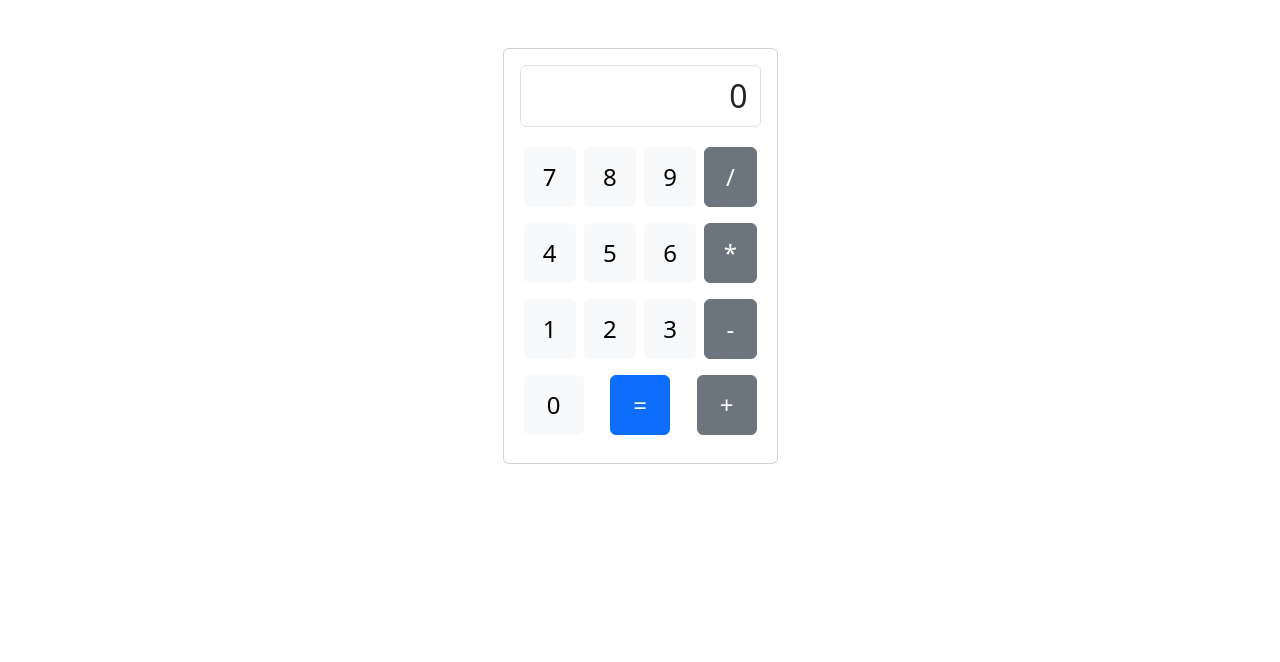
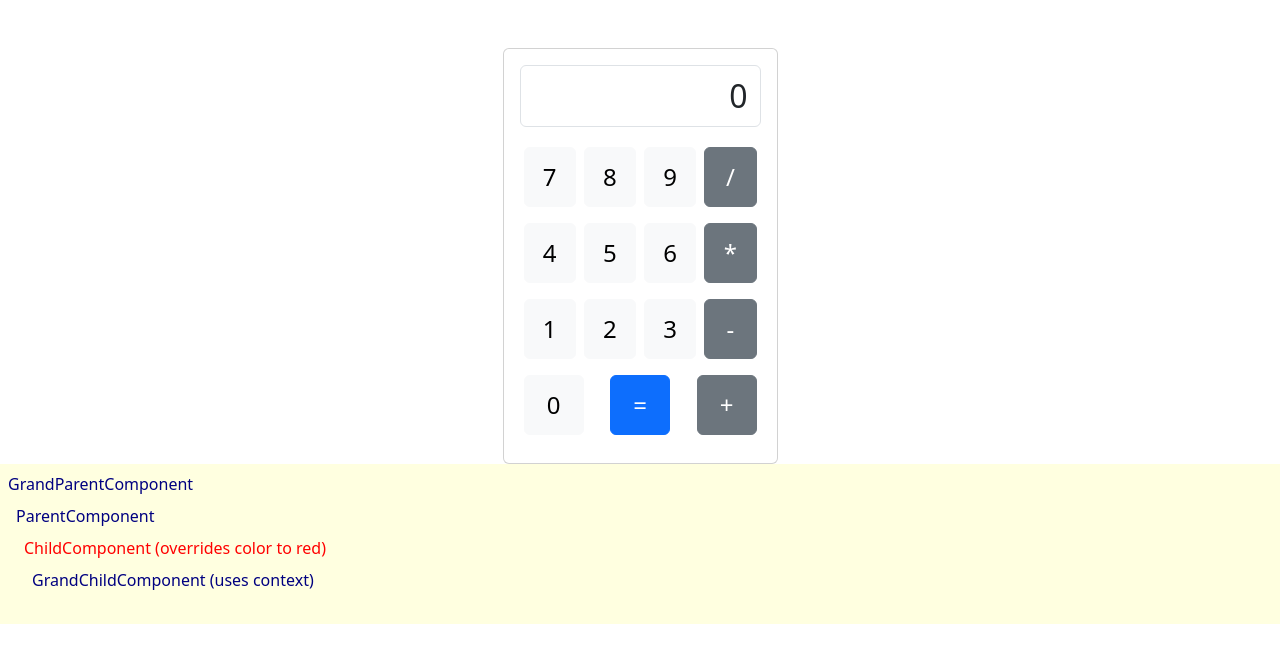
Before and after one commit to Tin0709/Full-Stack-Week3AndWeek4, a React (Create React App) app: page / in a window 1280 px wide. Shown: the top 662 px of the page. Built offline with nearby package versions, Linux system fonts and the light colour scheme.

Commit message:
useContext useState Refactor Calculator

```diff
--- a/src/App.js
+++ b/src/App.js
@@ -1,12 +1,14 @@
 import logo from './logo.svg';
 import './App.css';
 import Calculator from './Calculator';
+import GrandParentComponent from "./ColorContextDemo";
 
 function App() {
   return (
-    <div>
+    <>
       <Calculator />
-    </div>
+      <GrandParentComponent />
+    </>
   );
 }
 
--- a/src/Calculator.js
+++ b/src/Calculator.js
@@ -1,9 +1,12 @@
-import React from 'react';
-
+import React, { useState } from 'react';
 
 function Button({ value, onClick, className }) {
   return (
-    <button className={`btn ${className} m-1`} style={{ width: '60px', height: '60px', fontSize: '1.5rem' }}>
+    <button
+      className={`btn ${className} m-1`}
+      style={{ width: '60px', height: '60px', fontSize: '1.5rem' }}
+      onClick={() => onClick(value)}
+    >
       {value}
     </button>
   );
@@ -15,15 +18,41 @@ const buttonRows = [
   ['1', '2', '3', '-'],
   ['0', '=', '+']
 ];
+
 function Calculator() {
-   return (
+  const [display, setDisplay] = useState('');
+  const [result, setResult] = useState(null);
+
+  const handleButtonClick = (value) => {
+    if (value === '=') {
+      try {
+        // eslint-disable-next-line no-eval
+        const evalResult = eval(display);
+        setResult(evalResult);
+        setDisplay(evalResult.toString());
+      } catch {
+        setResult('Error');
+        setDisplay('');
+      }
+    } else {
+      // If previous result shown, start new calculation
+      if (result !== null && ['+', '-', '*', '/'].includes(value) === false) {
+        setDisplay(value);
+        setResult(null);
+      } else {
+        setDisplay(prev => prev + value);
+      }
+    }
+  };
+
+  return (
     <div className="container mt-5">
       <div className="card mx-auto" style={{ width: "275px" }}>
         <div className="card-body">
           <input
             type="text"
             className="form-control mb-3 text-end"
-            value="0"
+            value={display || "0"}
             readOnly
             style={{ fontSize: "2rem" }}
           />
@@ -34,7 +63,7 @@ function Calculator() {
                 if (['/', '*', '-', '+'].includes(btn)) className = 'btn-secondary';
                 if (btn === '=') className = 'btn-primary';
                 return (
-                  <Button key={btn} value={btn} className={className} />
+                  <Button key={btn} value={btn} className={className} onClick={handleButtonClick} />
                 );
               })}
             </div>
--- /dev/null
+++ b/src/ColorContextDemo.js
@@ -0,0 +1,46 @@
+import React, { createContext, useContext } from "react";
+
+const ColorContext = createContext();
+
+const GrandChildComponent = () => {
+  const { color, backgroundColor } = useContext(ColorContext);
+  return (
+    <div style={{ color, backgroundColor, padding: 8 }}>
+      GrandChildComponent (uses context)
+    </div>
+  );
+};
+
+const ChildComponent = () => {
+  const { color, backgroundColor } = useContext(ColorContext);
+  // Example override:
+  const override = { color: "red", backgroundColor };
+  return (
+    <div style={{ color: override.color, backgroundColor: override.backgroundColor, padding: 8 }}>
+      ChildComponent (overrides color to red)
+      <GrandChildComponent />
+    </div>
+  );
+};
+
+const ParentComponent = () => {
+  const ctx = useContext(ColorContext);
+  return (
+    <div style={{ color: ctx.color, backgroundColor: ctx.backgroundColor, padding: 8 }}>
+      ParentComponent
+      <ChildComponent />
+    </div>
+  );
+};
+
+export default function GrandParentComponent() {
+  const contextValue = { color: "navy", backgroundColor: "lightyellow" };
+  return (
+    <ColorContext.Provider value={contextValue}>
+      <div style={{ color: contextValue.color, backgroundColor: contextValue.backgroundColor, padding: 8 }}>
+        GrandParentComponent
+        <ParentComponent />
+      </div>
+    </ColorContext.Provider>
+  );
+}
```
